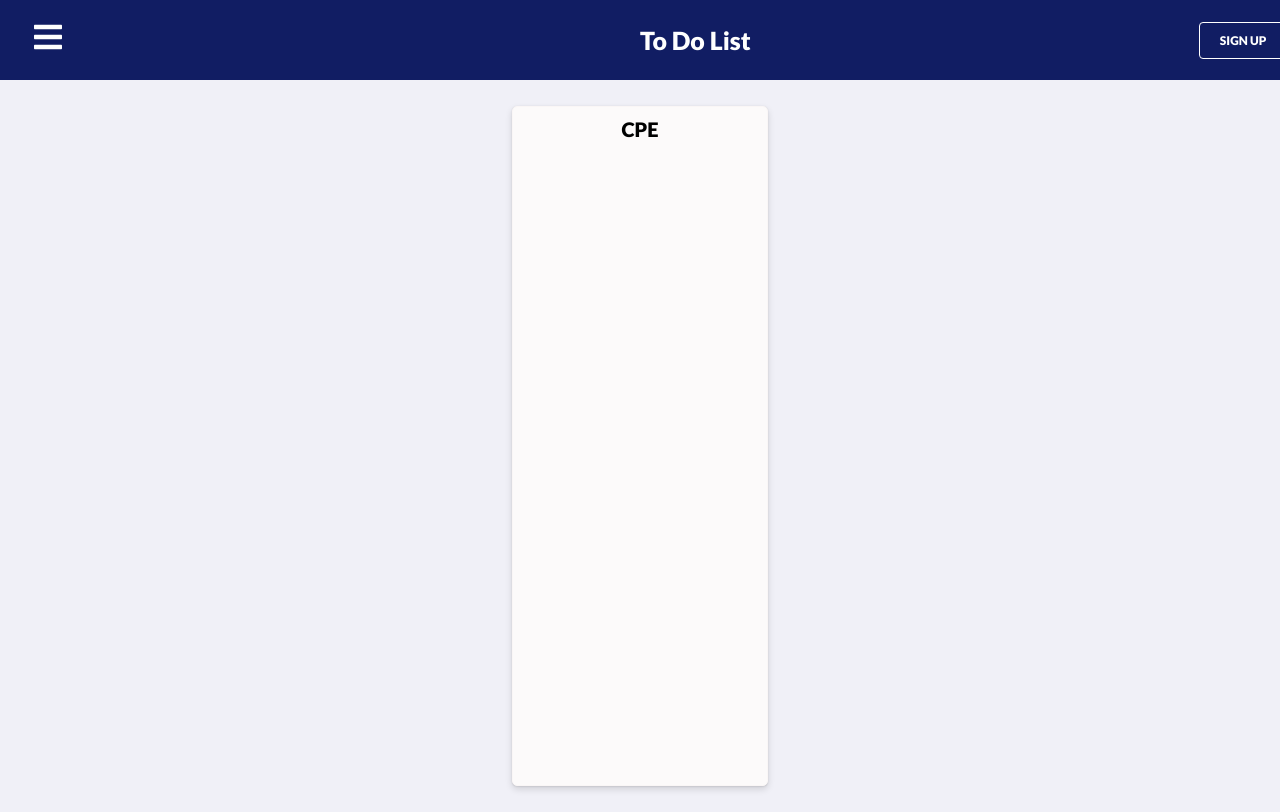
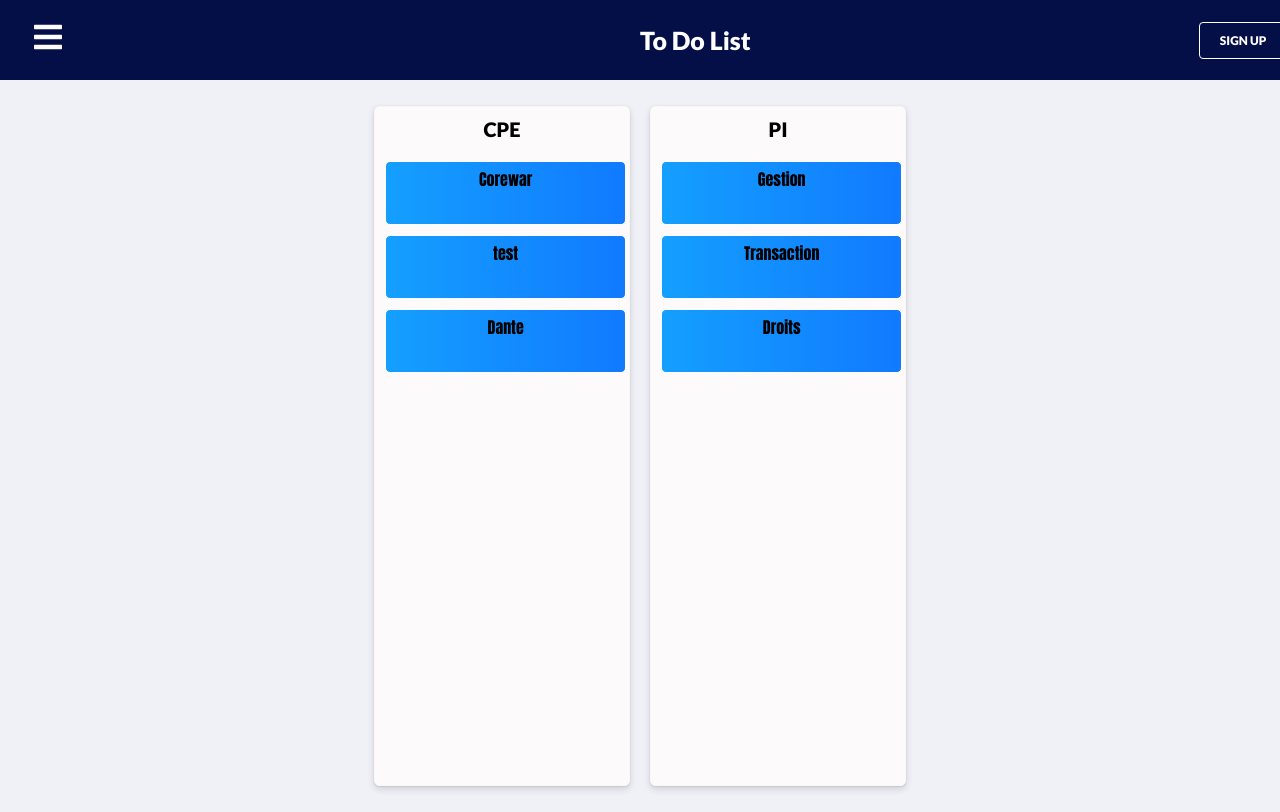
Before and after one commit to ClementBolin/to-do-list, a React (Create React App) app: page /project in a window 1280 px wide. Built offline with nearby package versions, Linux system fonts and the light colour scheme.

Commit message:
add(master): list all projects with theme in container page

```diff
--- a/src/App.css
+++ b/src/App.css
@@ -1,5 +1,6 @@
 @import url('https://fonts.googleapis.com/css2?family=Lato:wght@900&display=swap');
 @import url('https://fonts.googleapis.com/css2?family=Courier+Prime&display=swap');
+@import url('https://fonts.googleapis.com/css2?family=Anton&display=swap');
 
 * {
   box-sizing: border-box;
--- a/src/components/BoxProject/BoxProject.scss
+++ b/src/components/BoxProject/BoxProject.scss
@@ -20,11 +20,29 @@
     height: 12vh;
 }
 
+.boxPr--task--md {
+    width: 95%;
+    height: 8vh;
+}
+
 // Color
 
 .boxPr--color-primary {
     // background-color: rgb(252, 250, 250);
-    background-color: blue;
+    // background-color: rgb(192, 120, 53);
+    // background: rgb(83,58,180);
+    // background: linear-gradient(90deg, rgba(83,58,180,1) 0%, rgba(29,141,253,1) 50%, rgba(52,203,217,1) 100%);
+    // background: rgb(124,58,180);
+    // background: linear-gradient(90deg, rgba(124,58,180,1) 0%, rgba(203,29,253,1) 33%, rgba(200,47,111,1) 100%);
+    // background: rgb(180,58,72);
+    // background: linear-gradient(90deg, rgba(180,58,72,0.9934348739495799) 0%, rgba(253,29,73,1) 50%, rgba(200,68,47,1) 100%);
+    // background: rgb(58,180,174);
+    // background: linear-gradient(90deg, rgba(58,180,174,0.9934348739495799) 0%, rgba(29,178,253,1) 50%, rgba(47,62,200,1) 100%);
+    background: linear-gradient(
+        90deg,
+        rgba(20, 159, 255, 1) 0%,
+        rgba(17, 122, 255, 1) 100%
+      );
 }
 
 // Animation
@@ -33,3 +51,14 @@
     transition: all 0.15s ease-out;
     transform: translateY(-5px);
 }
+
+// other
+
+.boxPr--title {
+    display: flex;
+    flex-direction: column;
+    align-items: center;
+    justify-content: center ;
+    color: black;
+    font-family: 'Anton', sans-serif;
+}
--- a/src/components/BoxProject/BoxProject.tsx
+++ b/src/components/BoxProject/BoxProject.tsx
@@ -2,7 +2,7 @@ import React from 'react';
 import './BoxProject.scss';
 
 const STYLE = ['boxPr--primary'];
-const SIZE = ['boxPr--medium'];
+const SIZE = ['boxPr--medium', 'boxPr--task--md'];
 const COLOR = ['boxPr--color-primary'];
 
 interface IBoxProject {
@@ -30,6 +30,9 @@ export const BoxProject = ({
 
     return (
         <div className={`boxPr ${boxProjectStyle} ${boxProjectSize} ${boxProjectColor}`}>
+            <div className="boxPr--title">
+                <p>{title}</p>
+            </div>
         </div>
     )
 }
--- a/src/components/NavBar/navBar.css
+++ b/src/components/NavBar/navBar.css
@@ -1,5 +1,5 @@
 .navbar {
-    background-color: #111d63;
+    background-color: #050f47;
     height: 80px;
     display: flex;
     justify-content: start;
@@ -14,7 +14,7 @@
 }
 
 .nav-menu {
-    background-color: #111d63;
+    background-color: #050f47;
     width: 250px;
     height: 100vh;
     display: flex;
@@ -60,7 +60,7 @@
 }
 
 .navbar-toggle {
-    background-color: #111d63;
+    background-color: #050f47;
     width: 100%;
     height: 80px;
     display: flex;
--- a/src/components/TaskBoard/TaskBoard.tsx
+++ b/src/components/TaskBoard/TaskBoard.tsx
@@ -1,4 +1,5 @@
 import React from 'react';
+import { BoxProject } from '../BoxProject/BoxProject';
 import './TaskBoard.scss';
 
 const STYLE = ["task--primary"];
@@ -11,6 +12,8 @@ interface IPropsTask {
     taskColor?: string;
     taskSize?: string;
     title: string;
+    type?: string;
+    data?: any;
 }
 
 export const TaskBoard = ({
@@ -18,7 +21,9 @@ export const TaskBoard = ({
     taskStyle,
     taskColor,
     taskSize,
-    title
+    title,
+    type,
+    data,
 }: IPropsTask) => {
     taskStyle = taskStyle === undefined ? "task--primary" : taskStyle;
     taskColor = taskColor === undefined ? "task--medium" : taskColor;
@@ -33,6 +38,17 @@ export const TaskBoard = ({
             <div className="task--title">
                 <p>{title}</p>
             </div>
+            {type === "task--list" &&
+                <div>
+                    {data.projects.map((item: any, i: number) => {
+                                return (
+                                    <div>
+                                        <BoxProject title={item.name} boxProjectSize="boxPr--task--md" />
+                                    </div>
+                                )
+                    })}
+                </div>
+            }
         </div>
     )
 }
--- a/src/container/Project/Project.tsx
+++ b/src/container/Project/Project.tsx
@@ -6,8 +6,31 @@ import './Project.scss'
 export function Project(): any {
     return (
         <div className="project--container">
-            <TaskBoard title="CPE" taskSize="task--small" />
+            <CreateProjectList />
         </div>
+    )
+}
+
+function Test(): any {
+    return (
+        <p>Hello</p>
+    )
+}
+
+function CreateProjectList(): any {
+    return (
+        <>
+            {FakeDataProj.map((item, i: number) => {
+                return (
+                    <TaskBoard
+                        title={item.theme}
+                        taskSize="task--small"
+                        type="task--list"
+                        data={item}
+                    />
+                )
+            })}
+        </>
     )
 }
 
@@ -17,12 +40,15 @@ const FakeDataProj = [
         projects: [
             {
                 name: "Corewar",
+                path: 'CPE/Corewar',
             },
             {
                 name: "test",
+                path: 'CPE/test',
             },
             {
                 name: "Dante",
+                path: 'CPE/Dante',
             }
         ]
     },
@@ -31,13 +57,17 @@ const FakeDataProj = [
         projects: [
             {
                 name: "Gestion",
+                path: 'PI/Gestion',
             },
             {
                 name: "Transaction",
+                path: 'PI/Transaction',
             },
             {
                 name: "Droits",
+                path: 'PI/Droits',
             }
         ]
     },
+
 ]
```
